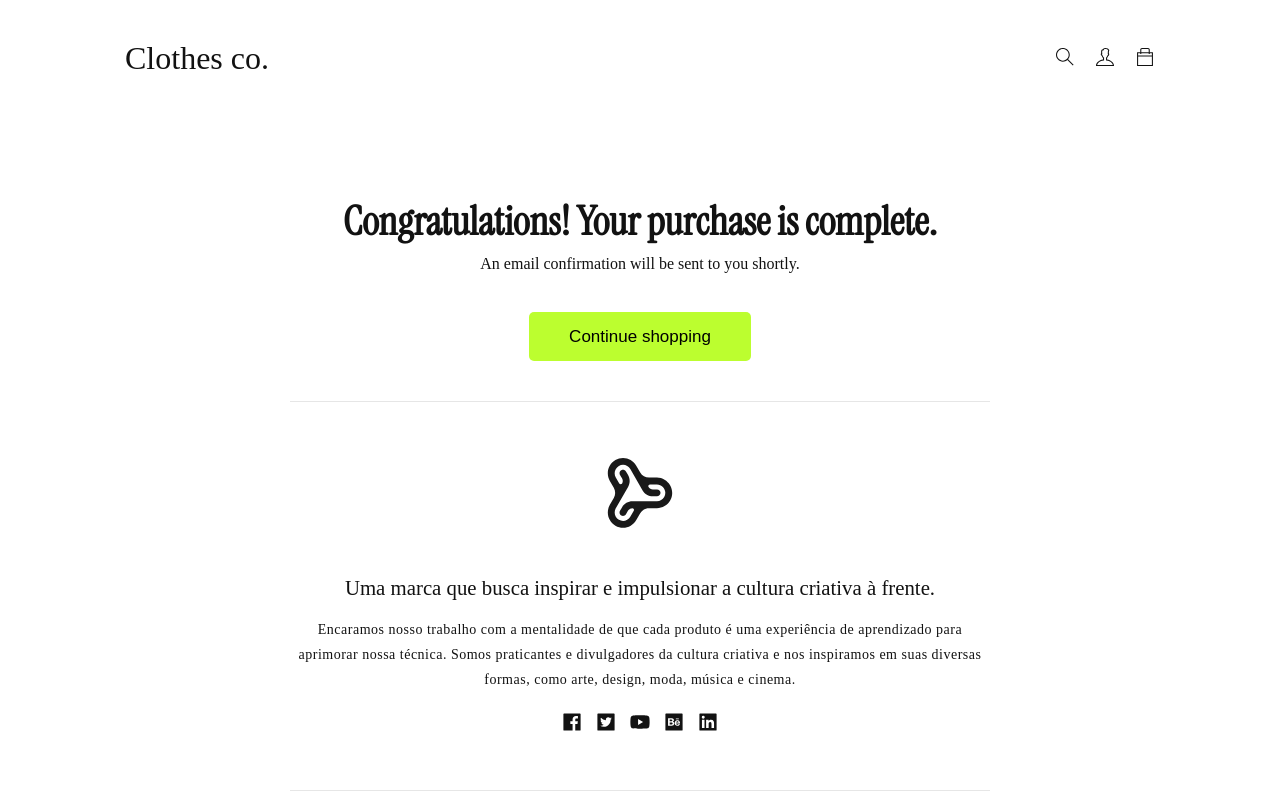
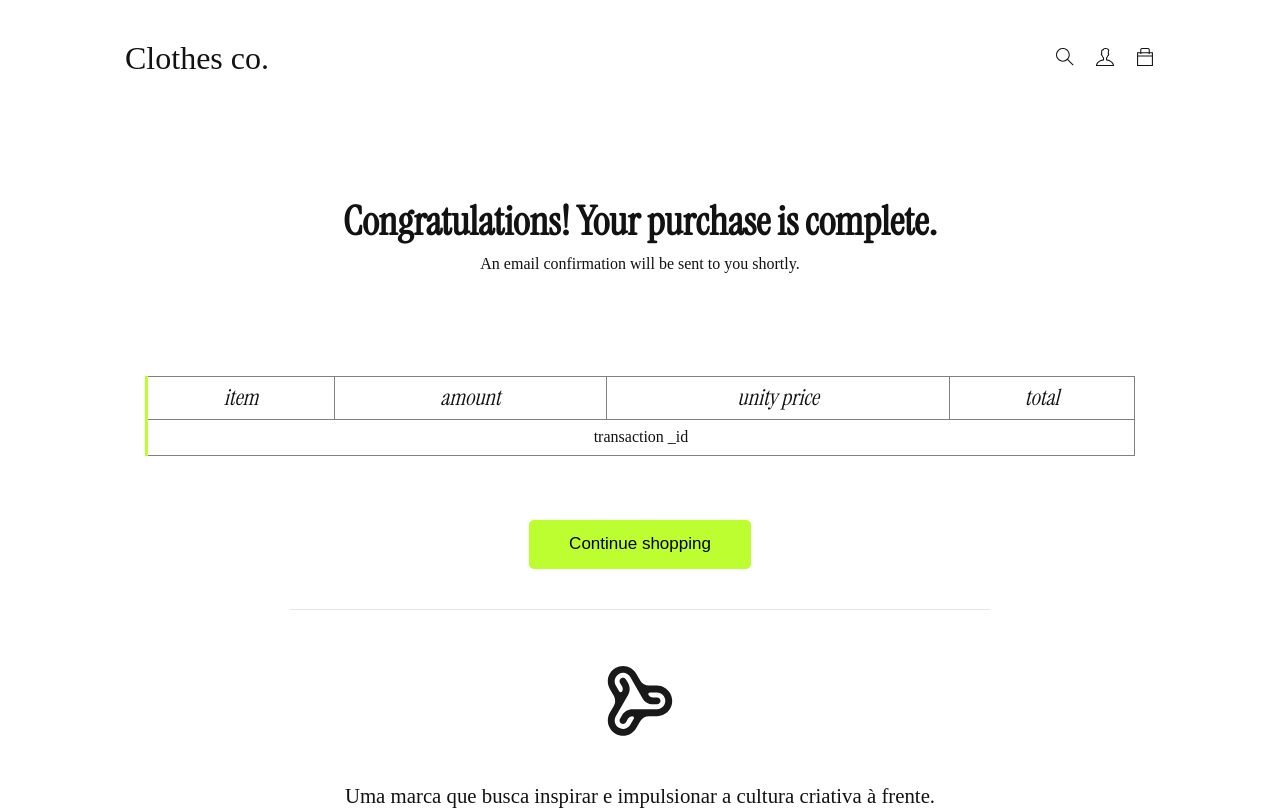
Before and after one commit to gabriel-victor933/projeto15-clothco-front, a React (Create React App) app: page /checkout in a window 1280 px wide. Shown: the top 810 px of the page. Built offline with nearby package versions, Linux system fonts and the light colour scheme; a web font is replaced by a local one.

Commit message:
checkout table

```diff
--- /dev/null
+++ b/src/components/CheckoutContent.js
@@ -0,0 +1,85 @@
+import { useEffect, useState } from "react";
+import styled from "styled-components";
+import axios from "axios";
+
+const CheckoutContent = () => {
+  const [items, setItems] = useState([]);
+  const [products, setProducts] = useState([]);
+
+  useEffect(() => {
+    const itens = JSON.parse(localStorage.getItem("cart")) || [];
+    setItems(itens);
+  }, []);
+  useEffect(() => {
+    const getProducts = async () => {
+      if (items.length > 0) {
+        const reqString = process.env.REACT_APP_API_URL;
+        try {
+          const promises = items.map((item) => axios.get(`${reqString}product/${item._id}`));
+          const responses = await Promise.all(promises);
+          const products = responses.map((response) => response.data);
+          setProducts(products);
+          localStorage.removeItem("cart");
+        } catch (err) {
+          console.log(err);
+          setProducts([]);
+        }
+      }
+    };
+    getProducts();
+  }, [items]);
+
+  return (
+    <Table>
+      <thead>
+        <tr>
+          <th>item</th>
+          <th>amount</th>
+          <th>unity price</th>
+          <th>total</th>
+        </tr>
+      </thead>
+      <tbody>
+        {products.map((product, index) => (
+          <tr key={product._id}>
+            <td>{product.title}</td>
+            <td>{items[index].quantity}</td>
+            <td>$ {product.price}</td>
+            <td>$ {product.quantity * items[index].quantity}</td>
+          </tr>
+        ))}
+        <tr>
+          <td colSpan="4">transaction _id</td>
+        </tr>
+      </tbody>
+    </Table>
+  );
+};
+export default CheckoutContent;
+
+const Table = styled.table`
+  width: 100%;
+  margin: 8vh 0px;
+  thead,
+  tbody,
+  tr,
+  th,
+  td {
+    padding: 0.6rem;
+    text-align: center;
+    border: 1px solid gray;
+  }
+  thead,
+  tr {
+    border-left: 3px solid rgb(188, 254, 47);
+  }
+  thead,
+  th {
+    font-family: "Instrument Serif", serif;
+    font-style: italic;
+    font-size: 1.4rem;
+  }
+  tbody {
+    font-size: 1rem;
+  }
+`;
--- a/src/pages/Cart.js
+++ b/src/pages/Cart.js
@@ -61,10 +61,6 @@ const Cart = () => {
 
     try {
       const response = await axios.post(`${reqString}checkout`, body, config);
-      //resetar quando comprar for finalizadad e adicionada ao banco de dados de transações
-      // localStorage.removeItem("cart");
-      // setProducts([]);
-      // setTotal(0);
     } catch (err) {
       console.log(err);
     }
--- a/src/pages/Checkout.js
+++ b/src/pages/Checkout.js
@@ -1,5 +1,6 @@
+import { Section } from "../style/Checkout.style";
 import { Link } from "react-router-dom";
-import { Section } from "../style/Checkout.style";
+import CheckoutContent from "../components/CheckoutContent";
 export default function Checkout() {
   const serverResponse = false;
   if (!serverResponse) return <Sucess />;
@@ -11,6 +12,7 @@ function Sucess() {
     <Section>
       <h1>Congratulations! Your purchase is complete. </h1>
       <p>An email confirmation will be sent to you shortly.</p>
+      <CheckoutContent />
       <Link to="/">
         <button>Continue shopping</button>
       </Link>
```
